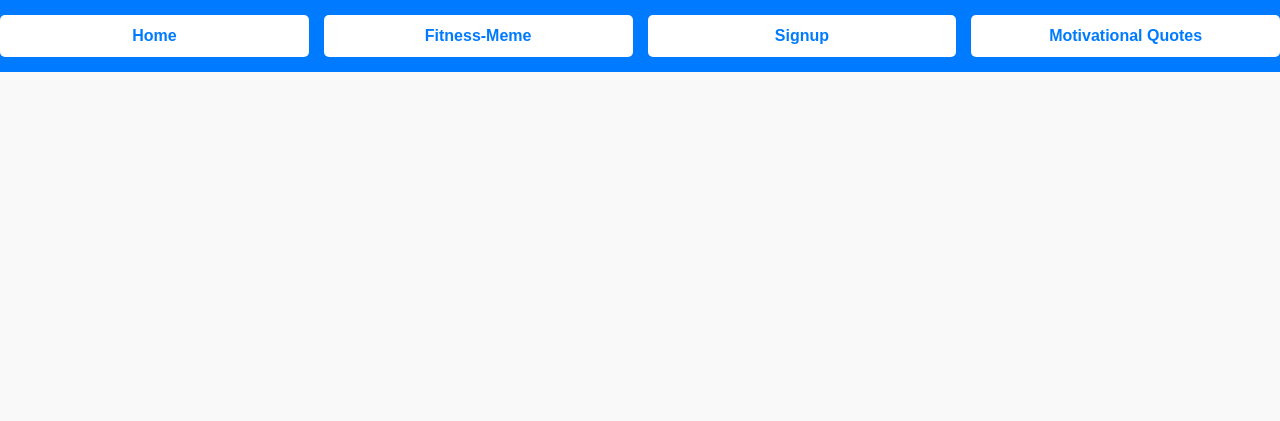
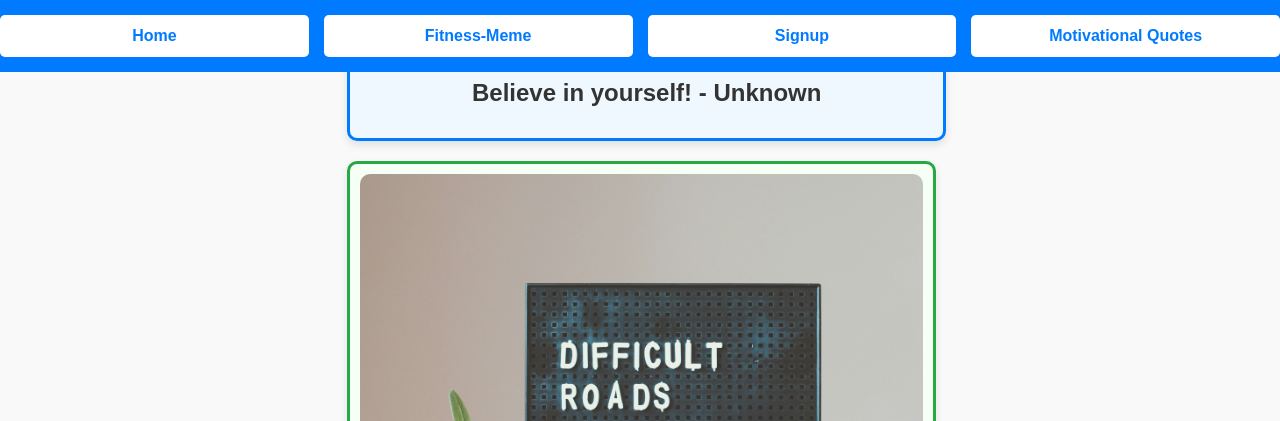
Before and after one commit to steelworker51/capstone-project-outline, a website: page public/motivate.html in a window 1280 px wide. Shown: the top 421 px of the page. Drawn offline with Linux system fonts and the light colour scheme; no server answers.

```diff
--- a/public/css/styles.css
+++ b/public/css/styles.css
@@ -13,12 +13,14 @@
 
 /* Navigation Bar */
 .nav {
+    position: fixed;
     display: flex;
     justify-content: center;
     gap: 15px;
     background-color: #007BFF;
     padding: 15px 0;
     width: 100%;
+
 }
 
 .nav button {
@@ -254,30 +256,46 @@
     width: 100%;
     padding: 20px;
     background-color: #f9f9f9;
+    overflow:hidden;
 }
 
 /* Quote Box */
-
-#box {
-    display: flex;
-    flex-direction: row;
-    justify-content: space-between;
-    align-items: center;
+#quote-container {
+    margin-top: 80px;
+    margin-bottom: 20px; /* Adds spacing between quote and image */
+    padding: 15px;
+    border: 3px solid #007BFF; /* Blue border */
+    border-radius: 10px;
+    background-color: #f0f8ff; /* Light blue background */
     text-align: center;
-    flex-wrap: wrap;
+    width: 90%;
+    max-width: 600px;
+    box-shadow: 0 4px 8px rgba(0, 0, 0, 0.1);
 }
 
-#quote-container, #image-container {
-    flex: 1;
-    min-width: 300px;
-    margin: 10px;
+#quoteText {
+    font-size: 1.5em;
+    font-weight: bold;
+    color: #333;
+}
+
+#image-container {
+    padding: 10px;
+    border: 3px solid #28a745; /* Green border */
+    border-radius: 10px;
+    background-color: #f5fff5; /* Light green background */
+    width: 90%;
+    max-width: 600px;
+    text-align: center;
+    box-shadow: 0 4px 8px rgba(0, 0, 0, 0.1);
 }
 
 #image-container img {
     max-width: 100%;
     height: auto;
+    display: block;
+    border-radius: 10px;
 }
-
 
 
 
--- a/public/js/quotes.js
+++ b/public/js/quotes.js
@@ -4,7 +4,7 @@
     console.log("This is the Motivational Quotes page!");
 }
 
-const UNSPLASH_ACCESS_KEY = "VhO9hNztq1OBRy26WqRy3HJ1XkiL8AjkXBd1D7xPxSk";
+const UNSPLASH_ACCESS_KEY = "key ommited to push to git hub, working on the .env file to hide";
 // Fetch a random motivational quote
 async function getRandomQuote() {
     try {
@@ -27,7 +27,7 @@
         return data.urls.regular; // Returns the image URL
     } catch (error) {
         console.error("Error fetching image:", error);
-        return "/public/images/fallback.jpg"; // dont forget to put a image here in case of error
+        return "/public/images/fallback.jpg"; // dont forget to put a image here in case of error (completed)
     }
 }
 
--- a/server.js
+++ b/server.js
@@ -4,7 +4,7 @@
 const app = express();
 const PORT = process.env.PORT || 3000;  // ✅ This ensures PORT is properly defined
 
-// Serve static files from the "public" folder
+// static files from the public folder
 app.use(express.static(path.join(__dirname, 'public')));
 
 // Define the home route
```
Also changed, not shown: README.md, public/images/fallback.jpg (added).
